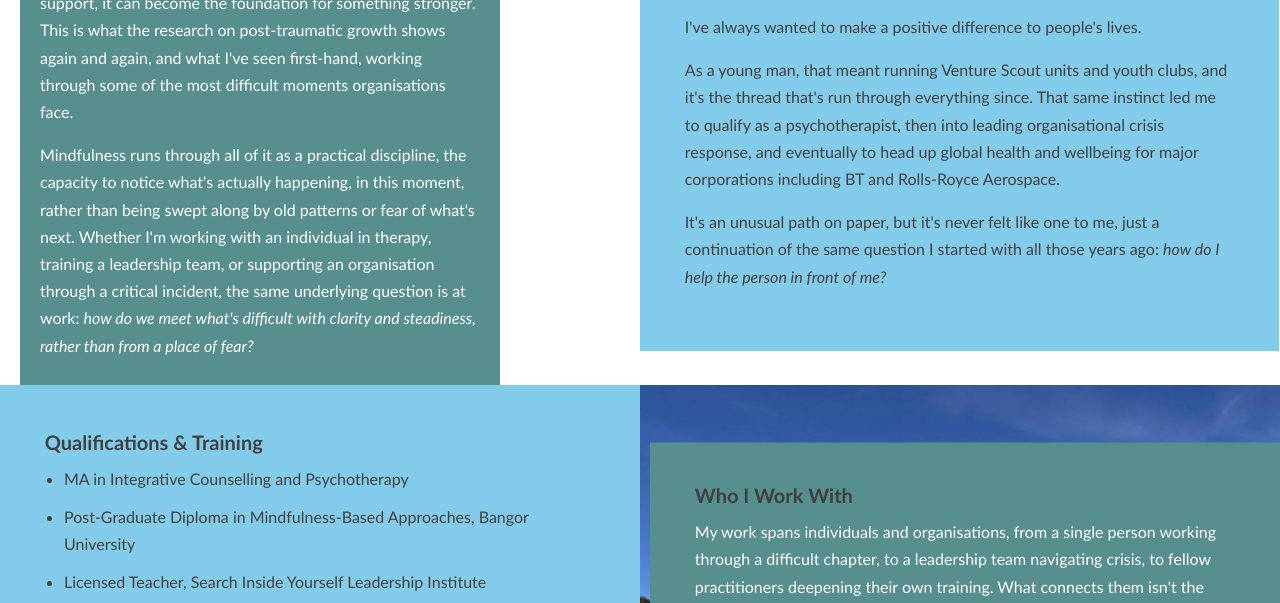
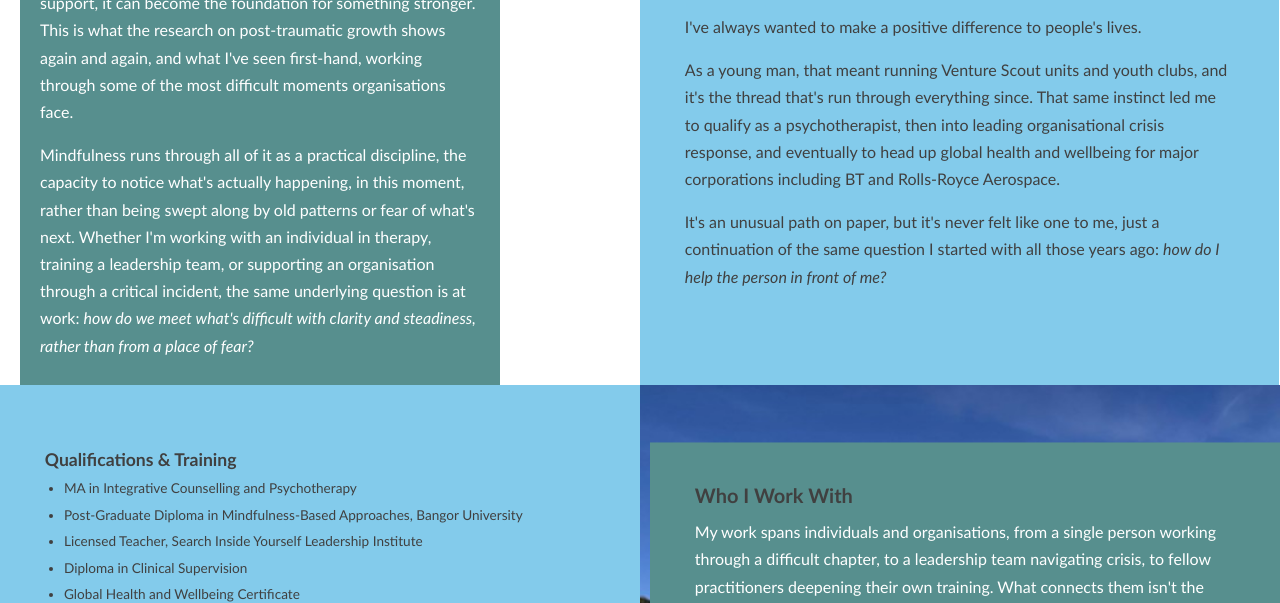
Before and after one commit to lovewue/bruce-website, a plain HTML site: page about.html in a window 1280 px wide. Shown: the part 500-1103 px from the top of the page. Drawn offline with Linux system fonts and the light colour scheme.

Commit message:
Update style.css

```diff
--- a/css/style.css
+++ b/css/style.css
@@ -417,6 +417,7 @@ section { padding: 4.5rem 0; }
 .framed-col .overlap-panel {
   width: calc(100% + 63px);
   align-self: flex-start;
+  flex: 1;
   margin-left: -32px;
   margin-top: 54px;
   position: relative;
@@ -437,6 +438,13 @@ section { padding: 4.5rem 0; }
 .qualifications-grid li { margin-bottom: 0.7em; }
 .qualifications-grid h3 { margin-top: 1.6rem; }
 .qualifications-grid h3:first-child { margin-top: 0; }
+
+@media (min-width: 901px) and (max-width: 1300px) {
+  .qualifications-grid > .bg-sky:first-child h3 { font-size: 1.1rem; margin-top: 1.2rem; }
+  .qualifications-grid > .bg-sky:first-child li,
+  .qualifications-grid > .bg-sky:first-child p { font-size: 0.85rem; line-height: 1.45; }
+  .qualifications-grid > .bg-sky:first-child li { margin-bottom: 0.5em; }
+}
 .badge-row { display: flex; gap: 1.6rem; margin-top: 1.4rem; align-items: center; flex-wrap: wrap; }
 .badge-row img { height: 52px; width: auto; }
 .org-list { margin-top: 0.5rem; }
```
